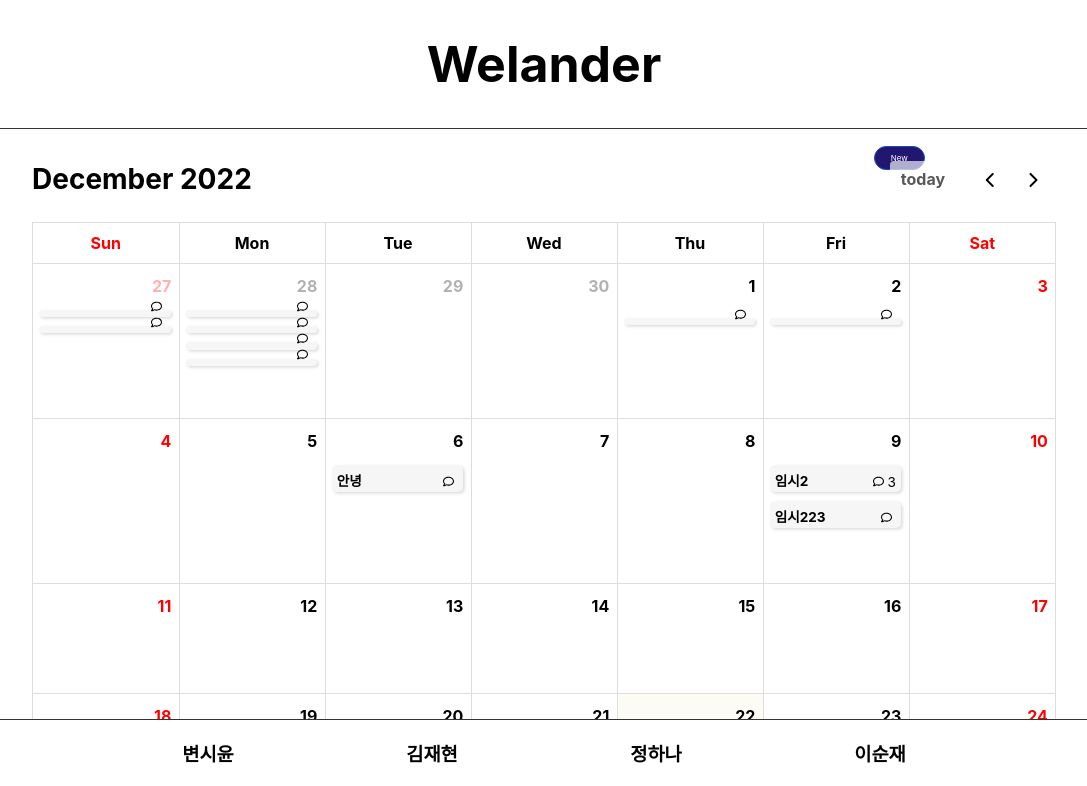
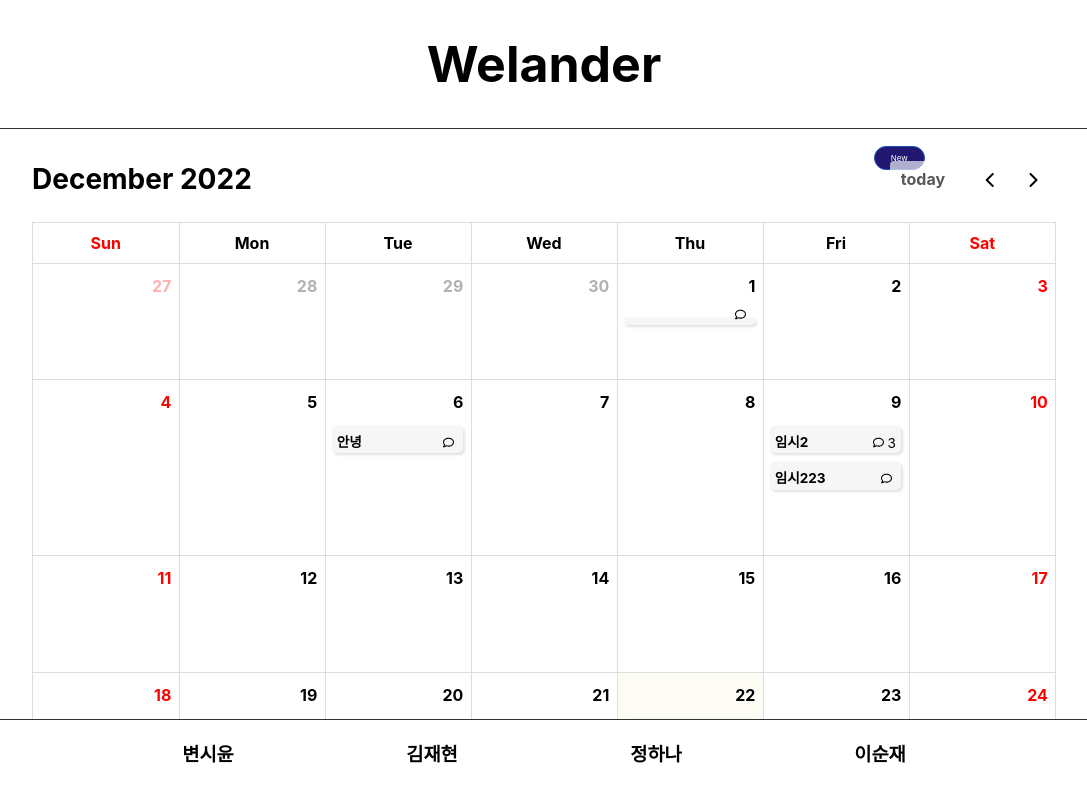
Before and after one commit to leesoonjae/calendar-pj, a React (Create React App) app: page / in a window 1280 px wide. Shown: the top 786 px of the page, without its empty margins (96-1183 px from the left). Built offline with nearby package versions, Linux system fonts and the light colour scheme; data requests are answered from the project's data file.

Commit message:
짜잘한거

```diff
--- a/db.json
+++ b/db.json
@@ -14,55 +14,6 @@
       "date": "2022-12-29",
       "desc": "하하하",
       "userId": "김재현"
-    },
-    {
-      "id": "b176bf15-3462-4edc-8bce-f39f04b75f94",
-      "title": "",
-      "date": "2022-11-27",
-      "desc": "",
-      "userId": ""
-    },
-    {
-      "id": "2550931a-cec5-46e7-b19f-83b50878eef0",
-      "title": "",
-      "userId": "",
-      "date": "2022-11-28",
-      "desc": ""
-    },
-    {
-      "id": "2b3946f3-c3ce-4820-9de7-677513d16be1",
-      "title": "",
-      "userId": "",
-      "date": "2022-11-28",
-      "desc": ""
-    },
-    {
-      "id": "dad9c3d6-7bbc-4a52-8444-42498fdd8f5b",
-      "title": "",
-      "userId": "",
-      "date": "2022-11-27",
-      "desc": ""
-    },
-    {
-      "id": "d600b02c-9d29-4c97-adae-e5646b4dd449",
-      "title": "",
-      "userId": "",
-      "date": "2022-11-28",
-      "desc": ""
-    },
-    {
-      "id": "7ecf2ec9-39cf-4740-84d4-3e3ea28cca27",
-      "title": "",
-      "userId": "",
-      "date": "2022-11-28",
-      "desc": ""
-    },
-    {
-      "id": "58935899-3837-4cb1-8771-c63229c808c5",
-      "title": "",
-      "userId": "",
-      "date": "2022-12-02",
-      "desc": ""
     },
     {
       "id": "5272d2d3-7355-4e30-9a49-33a1d88c32d4",
--- a/src/components/todo/TodoItem.jsx
+++ b/src/components/todo/TodoItem.jsx
@@ -21,17 +21,21 @@
 
   // console.log(state);
 
-  const [todoTitleValue, setTodoTitleValue] = useState(todo[0].title);
-  const [todoDateValue, setTodoDateValue] = useState(todo[0].date);
-  const [todoContentValue, setTodoContentValue] = useState(todo[0].desc);
-  const [todoUserIdValue, setTodoUserIdValue] = useState(todo[0].userId);
+  const [todoTitleValue, setTodoTitleValue] = useState(todo[0].title || "");
+  const [todoDateValue, setTodoDateValue] = useState(todo[0].date || "");
+  const [todoContentValue, setTodoContentValue] = useState(todo[0].desc || "");
+  const [todoUserIdValue, setTodoUserIdValue] = useState(todo[0].userId || "");
 
   // title input창에 있는 현재 value를 받아오는 이벤트
+  // const handleTitleChange = (event) => {
+  //   const titleRegex = /^[A-Za-z0-9+]{3,}$/;
+  //   if (!event.target.value || titleRegex.test(event.target.value))
+  //     setTodoTitleError(false);
+  //   else setTodoTitleError(true);
+  //   setTodoTitleValue(event.target.value);
+  // };
+
   const handleTitleChange = (event) => {
-    const titleRegex = /^[A-Za-z0-9+]{3,}$/;
-    if (!event.target.value || titleRegex.test(event.target.value))
-      setTodoTitleError(false);
-    else setTodoTitleError(true);
     setTodoTitleValue(event.target.value);
   };
 
@@ -107,7 +111,7 @@
         value={todoTitleValue}
         type="text"
       />
-      {todoTitleError && <span>제목을 3글자 이상 적어주세요</span>}
+      {/* // {todoTitleError && <span>제목을 3글자 이상 적어주세요</span>} */}
 
       <TodoUserNameStyled
         placeholder="사용자"
--- a/src/redux/modules/calendarSlice.js
+++ b/src/redux/modules/calendarSlice.js
@@ -1,6 +1,5 @@
 import { createSlice, createAsyncThunk } from "@reduxjs/toolkit";
 import axios from "axios";
-import { v4 as uuidv4 } from "uuid";
 
 // // 초기 상태 값(initialState)
 const initialState = {
```
